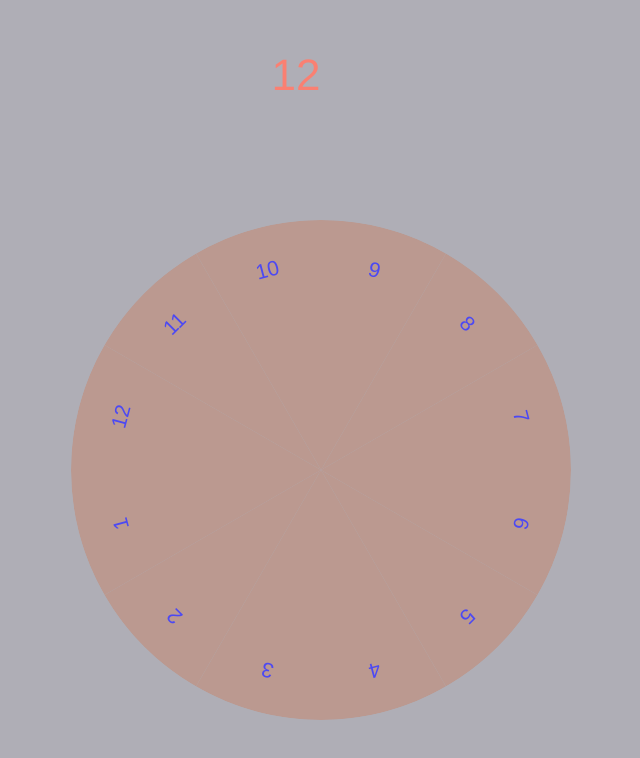
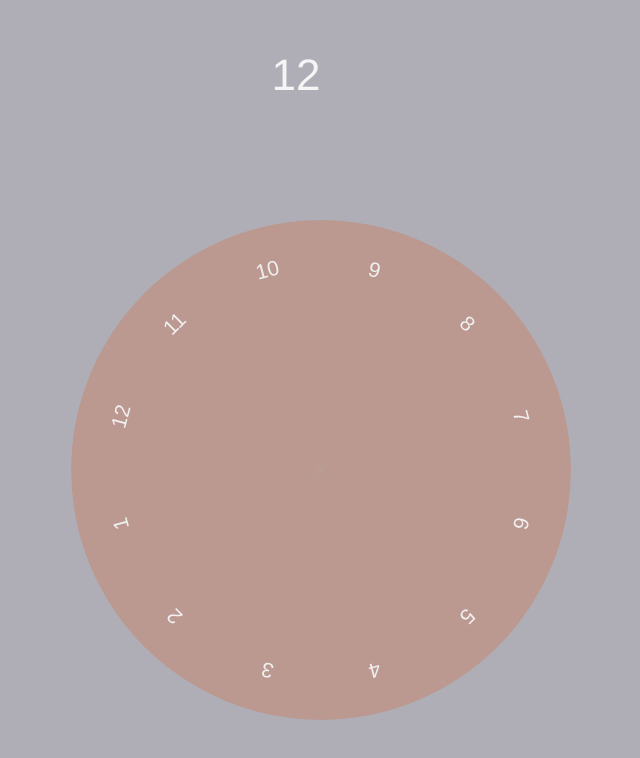
Before and after one commit to pauladixon/twelve, a React (Create React App) app: page / in a window 1280 px wide. Shown: the top 758 px of the page, without its empty margins (344-984 px from the left). Built offline with nearby package versions, Linux system fonts and the light colour scheme.

Commit message:
changed font color

```diff
--- a/src/pages/App/App.css
+++ b/src/pages/App/App.css
@@ -15,7 +15,7 @@ html {
 }
 
 .header {
-  color: salmon;
+  color: whitesmoke;
   font-size: 44px;
   display: flex;
   align-items: center;
--- a/src/pages/App/App.js
+++ b/src/pages/App/App.js
@@ -24,7 +24,7 @@ class App extends React.Component {
       ctx.arc(250, 250, 0, angle + arc, angle, true)
       ctx.fill()
       ctx.save()
-      ctx.fillStyle = "#4c49f3"
+      ctx.fillStyle = "#f0f0f0"
       ctx.translate(250 + Math.cos(angle + arc / 2) * numRadius,
           250 + Math.sin(angle + arc / 2) * numRadius)
       ctx.rotate(angle + arc / 2 + Math.PI / 2)
```
